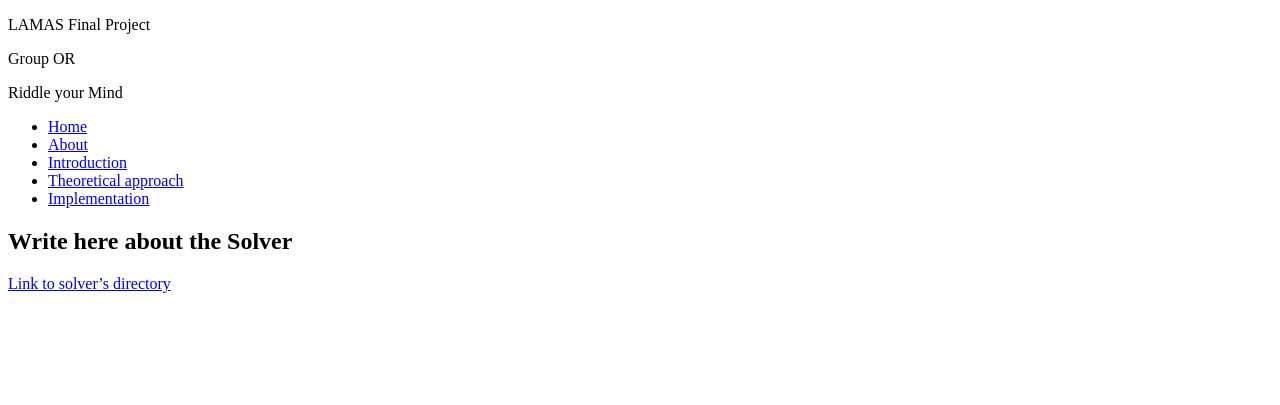
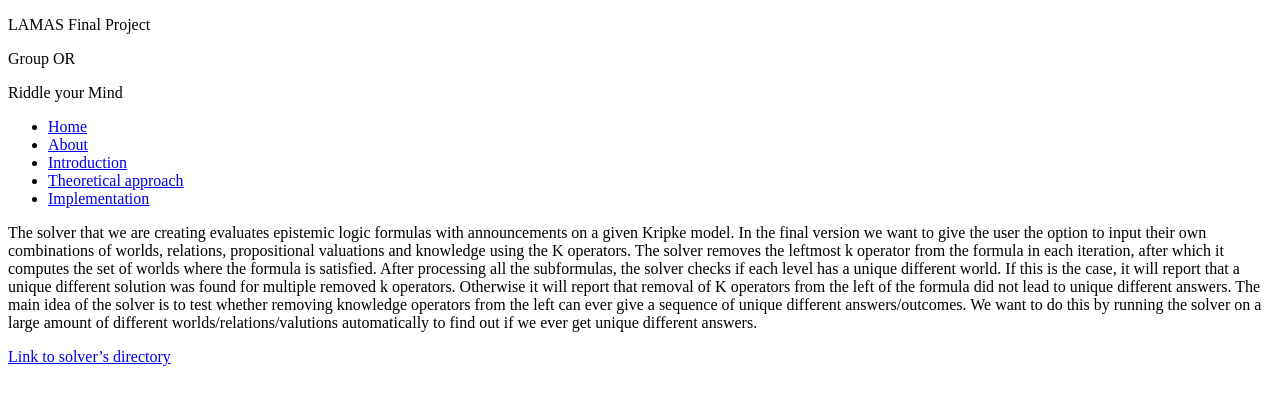
Before and after one commit to SnooLuna/LAMAS_OR, a Jekyll site: the page built from docs/impl.md, in a window 1280 px wide. Shown: the top 405 px of the page. Built offline with Jekyll 4.4.1, drawn with Linux system fonts in a browser that asks for light colours.

Commit message:
Solver Description

```diff
--- a/docs/impl.md
+++ b/docs/impl.md
@@ -2,6 +2,7 @@
 title: Implementation
 ---
 
-# Write here about the Solver
+The solver that we are creating evaluates epistemic logic formulas with announcements on a given Kripke model. In the final version we want to give the user the option to input their own combinations of worlds, relations, propositional valuations and knowledge using the K operators. The solver removes the leftmost k operator from the formula in each iteration, after which it computes the set of worlds where the formula is satisfied.  After processing all the subformulas, the solver checks if each level has a unique different world. If this is the case, it will report that a unique different solution was found for multiple removed k operators. Otherwise it will report that removal of K operators from the left of the formula did not lead to unique different answers.
+The main idea of the solver is to test whether removing knowledge operators from the left can ever give a sequence of unique different answers/outcomes. We want to do this by running the solver on a large amount of different worlds/relations/valutions automatically to find out if we ever get unique different answers.
 
 [Link to solver's directory](https://github.com/SnooLuna/LAMAS/tree/main/src)
```
